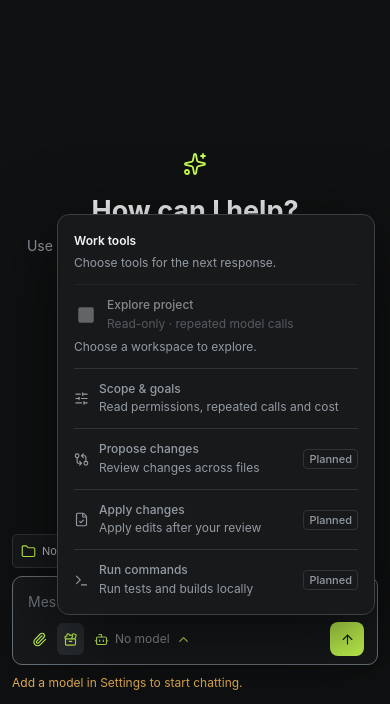
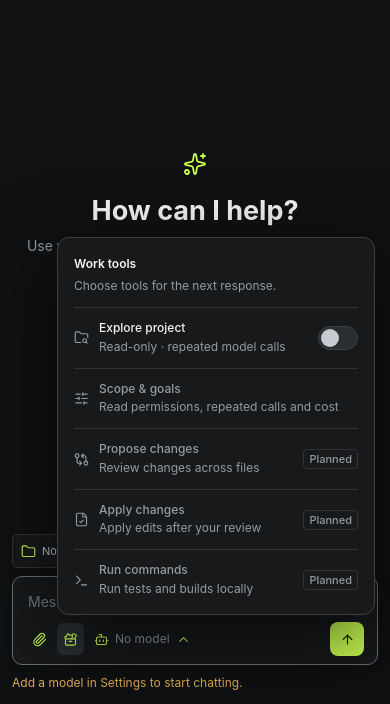
Before and after one commit to 1st-world/project-helios, a FastAPI app: page / in a window 390 px wide, after a click that opens the changed part. Shown: the part 140-844 px from the top of the page. Run offline with FastAPI, Linux system fonts and the light colour scheme; data that the repository does not hold is empty; some web fonts are replaced.

Commit message:
feat: Refine work tools selection
Clarified tool selection and workspace setup in the chat composer.

- Work Tools
  - Kept a stable Tools label with a selected-tool count badge.
  - Replaced the exploration checkbox with an icon row and trailing switch.
  - Removed redundant workspace text from the tools popover.

- Workspace Setup
  - Prompted for a workspace when enabling exploration without one.
  - Resumed tool selection after connection and kept cancellation inactive.

- Responsive Layout
  - Kept model picker icons from shrinking on narrow screens.
  - Preserved mobile badges and keyboard-accessible controls.

```diff
--- a/static/exploration.js
+++ b/static/exploration.js
@@ -2,6 +2,7 @@
 
 import { $, refreshIcons } from './ui.js';
 import { formatMessageTimestamp } from './timezone.js';
+import { showActionDialog } from './dialogs.js';
 
 const toolLabels = { helios_project_list_files: 'List files', helios_project_search_text: 'Search text', helios_project_read_file: 'Read file' };
 const activeStates = new Set(['preparing', 'model', 'tools', 'ready']);
@@ -28,7 +29,7 @@ function rangeText(reference) {
   return `${reference.path} · ${reference.start_line}:${reference.start_column}–${reference.end_line}:${reference.end_column}`;
 }
 
-export function createExploration({ getWorkspace, renderContent = render => render() }) {
+export function createExploration({ getWorkspace, chooseWorkspace, renderContent = render => render() }) {
   const choice = $('#explore-project');
   const tools = $('#work-tools');
   const settings = $('#exploration-settings-dialog');
@@ -50,13 +51,17 @@ export function createExploration({ getWorkspace, renderContent = render => rend
 
   function updateChoice() {
     const workspace = getWorkspace();
-    choice.disabled = busy || !workspace.root;
+    choice.disabled = busy;
     $('#exploration-goals').disabled = busy;
-    $('#explore-workspace').textContent = workspace.root ? `Workspace: ${workspace.root.split(/[/\\]/).filter(Boolean).pop()}` : 'Choose a workspace to explore.';
     $('#exploration-scope').textContent = workspace.root ? `Workspace: ${workspace.root}` : 'Choose a workspace from the sidebar before enabling exploration.';
-    $('#work-tools-label').textContent = choice.checked ? 'Explore' : 'Tools';
-    $('#work-tools-trigger').setAttribute('aria-label', choice.checked ? 'Work tools: Explore project selected' : 'Work tools');
-    tools.classList.toggle('explore-selected', choice.checked);
+
+    const count = tools.querySelectorAll('input[data-work-tool]:checked').length;
+    const badge = $('#work-tools-count');
+    badge.textContent = String(count);
+    badge.hidden = count === 0;
+    $('#work-tools-trigger').setAttribute('aria-label', count
+      ? `Work tools: ${count} ${count === 1 ? 'tool' : 'tools'} selected for the next response` : 'Work tools: no tools selected');
+    tools.classList.toggle('tools-selected', count > 0);
   }
 
   function resetChoice() {
@@ -322,7 +327,22 @@ export function createExploration({ getWorkspace, renderContent = render => rend
     if (card.details.open && !card.loading && !card.loaded) loadActivity(card);
   }
 
-  choice.onchange = updateChoice;
+  tools.addEventListener('change', async event => {
+    if (!event.target.matches('input[data-work-tool]')) return;
+    if (event.target === choice && choice.checked && !getWorkspace().root) {
+      resetChoice();
+      tools.open = false;
+      const accepted = await showActionDialog({ title: 'Choose a workspace?',
+        description: 'Explore project needs a workspace to find and read project files. Would you like to choose one?',
+        confirmLabel: 'Choose workspace' });
+      if (accepted && !busy && await chooseWorkspace() && !busy) choice.checked = true;
+      updateChoice();
+      $('#work-tools-trigger').focus({ preventScroll: true });
+      return;
+    }
+    updateChoice();
+  });
+
   $('#explore-settings').onclick = () => { tools.open = false; updateChoice(); settings.showModal(); };
   $('#exploration-goals-form').onsubmit = event => {
     event.preventDefault();
--- a/static/script.js
+++ b/static/script.js
@@ -12,6 +12,7 @@ const workspace = createWorkspace({ getActiveProfileId: () => profiles.getActive
 const profiles = createProfiles({ isGenerating: () => chat.isGenerating() });
 const exploration = createExploration({
   getWorkspace: workspace.getWorkspaceInfo,
+  chooseWorkspace: workspace.chooseWorkspace,
   renderContent: render => chat.renderUsageContent(render)
 });
 const chat = createChat({
--- a/static/style.css
+++ b/static/style.css
@@ -1410,7 +1432,8 @@ textarea::placeholder {
   font-size: var(--font-size-body-compact);
   line-height: var(--line-height-body-compact);
 }
-.tools-popover button {
+.tools-popover button,
+.tools-popover .work-tool-choice {
   display: flex;
   align-items: center;
   width: 100%;
@@ -1424,66 +1447,83 @@ textarea::placeholder {
 .tools-popover button:last-child {
   padding-bottom: 0;
 }
-.tools-popover button > svg {
-  flex: none;
-}
-.tools-popover button > span:first-of-type {
+.tools-popover button > svg,
+.tools-popover .work-tool-choice > svg {
+  flex: none;
+}
+.tools-popover button > span:first-of-type,
+.tools-popover .work-tool-copy {
   flex: 1;
   min-width: 0;
 }
 .tools-popover button strong,
-.tools-popover button small {
+.tools-popover button small,
+.tools-popover .work-tool-copy strong,
+.tools-popover .work-tool-copy small {
   display: block;
 }
-.tools-popover button strong {
+.tools-popover button strong,
+.tools-popover .work-tool-copy strong {
   font-weight: var(--font-weight-label);
   font-size: var(--font-size-label);
   line-height: var(--line-height-compact);
 }
-.tools-popover button small {
+.tools-popover button small,
+.tools-popover .work-tool-copy small {
   margin-top: 2px;
   font-size: var(--font-size-description);
   line-height: var(--line-height-description);
 }
-.work-tools.explore-selected > summary {
+.tools-popover .work-tool-choice {
+  cursor: pointer;
+}
+.tools-popover .work-tool-copy strong {
+  color: var(--text-main);
+}
+.tools-popover .work-tool-choice:has(input:checked) > svg {
   color: var(--accent);
 }
-.tools-popover .explore-choice {
-  display: flex;
-  align-items: center;
-  padding: 12px 0 0;
-  gap: 10px;
-  border-top: 1px solid var(--border);
-  cursor: pointer;
-}
-.tools-popover .explore-choice input {
-  flex: none;
-  width: 16px;
-  height: 16px;
-  accent-color: var(--accent);
-}
-.tools-popover .explore-choice strong,
-.tools-popover .explore-choice small {
-  display: block;
-}
-.tools-popover .explore-choice strong {
-  color: var(--text-main);
-  font-weight: var(--font-weight-label);
-  font-size: var(--font-size-label);
-  line-height: var(--line-height-compact);
-}
-.tools-popover .explore-choice small {
-  margin-top: 2px;
-  color: var(--text-muted);
-  font-size: var(--font-size-description);
-  line-height: var(--line-height-description);
-}
-.tools-popover .explore-choice:has(input:disabled) {
+.tools-popover .work-tool-switch {
+  display: grid;
+  appearance: none;
+  flex: none;
+  align-items: center;
+  width: 40px;
+  height: 24px;
+  margin: 0;
+  padding: 2px;
+  border: 1px solid var(--border-strong);
+  border-radius: 12px;
+  background: var(--bg-element);
+  color: var(--text-sub);
+  cursor: inherit;
+  transition:
+    background-color var(--motion-duration-fast) var(--motion-easing-default),
+    border-color var(--motion-duration-fast) var(--motion-easing-default);
+}
+.tools-popover .work-tool-switch::before {
+  width: 18px;
+  height: 18px;
+  border-radius: 50%;
+  background: currentColor;
+  content: "";
+  transition: transform var(--motion-duration) var(--motion-easing);
+}
+.tools-popover .work-tool-switch:checked {
+  border-color: var(--accent);
+  background: var(--accent);
+  color: var(--accent-fg);
+}
+.tools-popover .work-tool-switch:checked::before {
+  transform: translateX(16px);
+}
+.tools-popover .work-tool-switch:focus-visible {
+  outline: 2px solid var(--accent);
+  outline-offset: 3px;
+}
+.tools-popover .work-tool-choice:has(input:disabled) {
+  cursor: default;
   opacity: 0.5;
-  cursor: default;
-}
-.tools-popover #explore-workspace {
-  overflow-wrap: anywhere;
 }
 
 .model-picker {
@@ -3668,6 +3710,7 @@ button svg,
 .composer-control > svg,
 .avatar svg,
 .tree-entry svg,
+.tools-popover .work-tool-choice > svg,
 .workspace-card-icon svg,
 .context-chip > svg {
   width: 15px;
--- a/static/workspace.js
+++ b/static/workspace.js
@@ -367,6 +367,13 @@ export function createWorkspace({ getActiveProfileId }) {
     $('#workspace-dialog').showModal();
   }
 
+  function chooseWorkspace() {
+    return new Promise(resolve => {
+      $('#workspace-dialog').addEventListener('close', () => resolve(Boolean(state.workspaceRoot)), { once: true });
+      openWorkspaceDialog();
+    });
+  }
+
   async function openFileDialog() {
     ++state.fileDialogVersion;
     invalidateInspection();
@@ -711,7 +718,7 @@ export function createWorkspace({ getActiveProfileId }) {
   }
 
   return {
-    init, load: loadWorkspace, clearFocusFiles, setGenerating, beforeDialogClose,
+    init, load: loadWorkspace, clearFocusFiles, setGenerating, beforeDialogClose, chooseWorkspace,
     restorePicker: picker.restore, getAttachmentSelection, restoreAttachments, getWorkspaceContext, updateAttachmentMetadata,
     getWorkspaceInfo() { return { root: state.workspaceRoot, revision: state.workspaceRevision, sessionId: state.workspaceSessionId }; },
     markAttachmentsSaved() { state.selectionEdited = false; }
--- a/templates/index.html
+++ b/templates/index.html
@@ -81,12 +81,11 @@
         <div class="composer-actions">
           <button id="load-file" class="quiet composer-control" type="button" aria-label="Attach files" title="Attach files"><i data-lucide="paperclip"></i><span>Attach</span></button>
           <details id="work-tools" class="work-tools">
-            <summary class="quiet composer-control" aria-label="Work tools" id="work-tools-trigger"><i data-lucide="tool-case"></i><span id="work-tools-label">Tools</span></summary>
+            <summary class="quiet composer-control" aria-label="Work tools: no tools selected" id="work-tools-trigger"><i data-lucide="tool-case"></i><span id="work-tools-label">Tools</span><span id="work-tools-count" class="work-tools-count" aria-hidden="true" hidden>0</span></summary>
             <div class="tools-popover">
               <strong>Work tools</strong>
               <p>Choose tools for the next response.</p>
-              <label class="explore-choice"><input id="explore-project" type="checkbox" aria-describedby="explore-workspace"><span><strong>Explore project</strong><small>Read-only · repeated model calls</small></span></label>
-              <p id="explore-workspace" role="status">Choose a workspace to explore.</p>
+              <label class="work-tool-choice" for="explore-project"><i data-lucide="folder-search" aria-hidden="true"></i><span class="work-tool-copy"><strong id="explore-project-label">Explore project</strong><small id="explore-project-description">Read-only · repeated model calls</small></span><input id="explore-project" class="work-tool-switch" type="checkbox" role="switch" data-work-tool aria-labelledby="explore-project-label" aria-describedby="explore-project-description"></label>
               <button id="explore-settings" type="button"><i data-lucide="sliders-horizontal"></i><span><strong>Scope &amp; goals</strong><small>Read permissions, repeated calls and cost</small></span></button>
               <button type="button" disabled><i data-lucide="git-compare-arrows"></i><span><strong>Propose changes</strong><small>Review changes across files</small></span><span class="planned-badge">Planned</span></button>
               <button type="button" disabled><i data-lucide="file-check"></i><span><strong>Apply changes</strong><small>Apply edits after your review</small></span><span class="planned-badge">Planned</span></button>
```
Also changed, not shown: other parts of static/style.css (+37 -7 lines).
